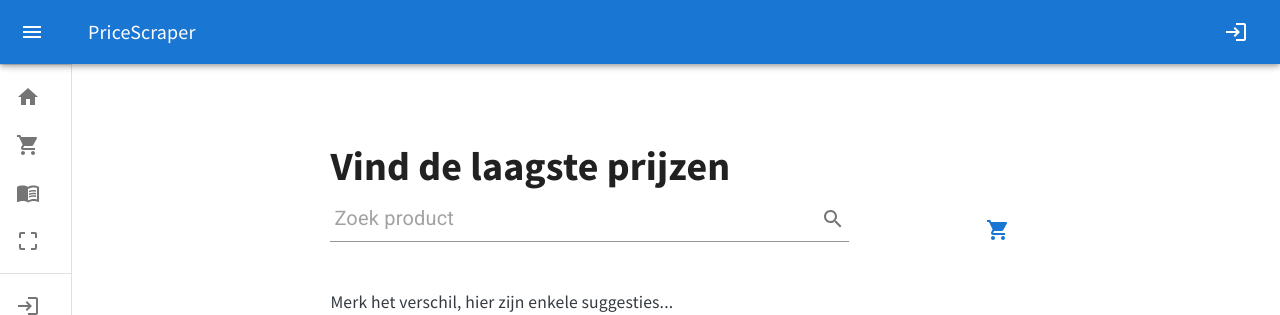
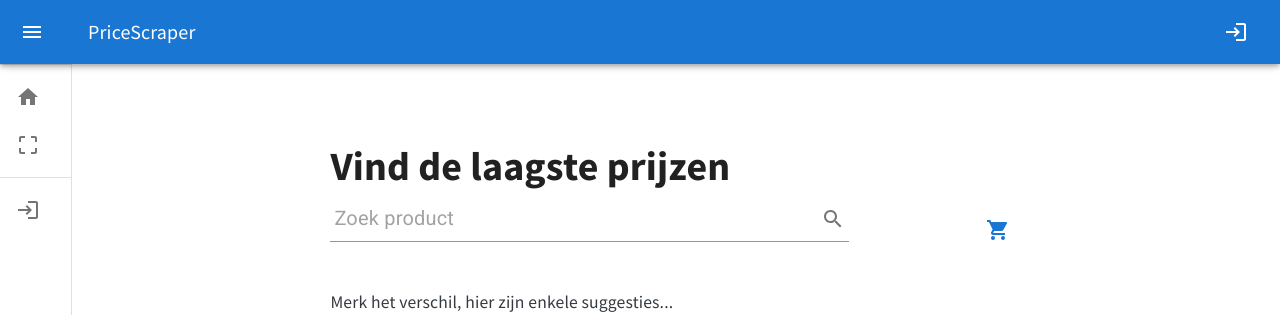
Before and after one commit to PriceScraper/frontend, a React (Create React App) app: page / in a window 1280 px wide. Shown: the top 315 px of the page. Built offline with nearby package versions, Linux system fonts and the light colour scheme.

Commit message:
fix: authentication buttons

```diff
--- a/src/components/navigation/LeftNav/LeftNav.tsx
+++ b/src/components/navigation/LeftNav/LeftNav.tsx
@@ -49,10 +49,11 @@ export default function LeftNav({open, toggleDrawer, setOpen}: {
         </Toolbar>
         <Divider/>
         <List component="nav">
-            <LeftNavItem path="/" text="Start" icon={<HomeIcon/>}/>
-            <LeftNavItem path="/Shopping-Lists" text="Boodschappenlijst" icon={<LocalGroceryStoreIcon/>}/>
-            <LeftNavItem path="/Recipes" text="Recepten" icon={<MenuBookIcon/>}/>
-            <LeftNavItem path="/product/Scan" text="Scan product" icon={<CropFreeIcon/>}/>
+            <LeftNavItem path="/" text="Start" icon={<HomeIcon/>} allowAnonymous={true}/>
+            <LeftNavItem path="/Shopping-Lists" text="Boodschappenlijst" icon={<LocalGroceryStoreIcon/>}
+                         allowAnonymous={false}/>
+            <LeftNavItem path="/Recipes" text="Recepten" icon={<MenuBookIcon/>} allowAnonymous={false}/>
+            <LeftNavItem path="/product/Scan" text="Scan product" icon={<CropFreeIcon/>} allowAnonymous={true}/>
             {!isAuthenticated && <>
                 <Divider sx={{my: 1}}/>
                 <LeftNavItemExternalUrl url={`${process.env.REACT_APP_BACKEND_URL}`} text="Login" icon={<LoginIcon/>}/>
--- a/src/components/navigation/LeftNav/LeftNavItem.tsx
+++ b/src/components/navigation/LeftNav/LeftNavItem.tsx
@@ -3,22 +3,32 @@ import ListItemButton from "@mui/material/ListItemButton";
 import {ListItemIcon} from "@mui/material";
 import ListItemText from "@mui/material/ListItemText";
 import * as React from "react";
+import useAuth from "../../../hooks/useAuth";
 
-export default function LeftNavItem(details : {path : string, icon:JSX.Element, text:string}) {
+export default function LeftNavItem(details: {
+    path: string,
+    icon: JSX.Element,
+    text: string,
+    allowAnonymous: boolean
+}) {
+    const {isAuthenticated} = useAuth()
     const navigate = useNavigate()
+
+    if (!details.allowAnonymous && !isAuthenticated) return <></>
+
     return <ListItemButton onClick={() => navigate(details.path)}>
         <ListItemIcon>
             {details.icon}
         </ListItemIcon>
-        <ListItemText primary={details.text} />
+        <ListItemText primary={details.text}/>
     </ListItemButton>
 }
 
-export function LeftNavItemExternalUrl(details : {url : string, icon:JSX.Element, text:string}) {
+export function LeftNavItemExternalUrl(details: { url: string, icon: JSX.Element, text: string }) {
     return <ListItemButton onClick={() => window.location.href = details.url}>
         <ListItemIcon>
             {details.icon}
         </ListItemIcon>
-        <ListItemText primary={details.text} />
+        <ListItemText primary={details.text}/>
     </ListItemButton>
 }
```
Also changed, not shown: src/components/layout/shoppinglists/ShoppingListItemCheckBox.tsx (line endings or trailing spaces).
